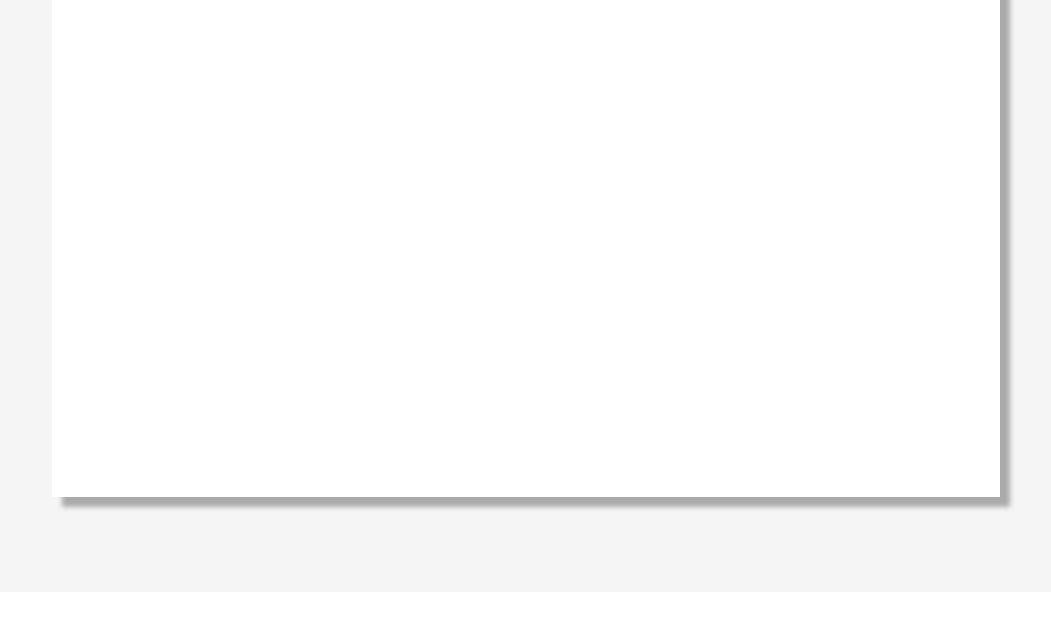
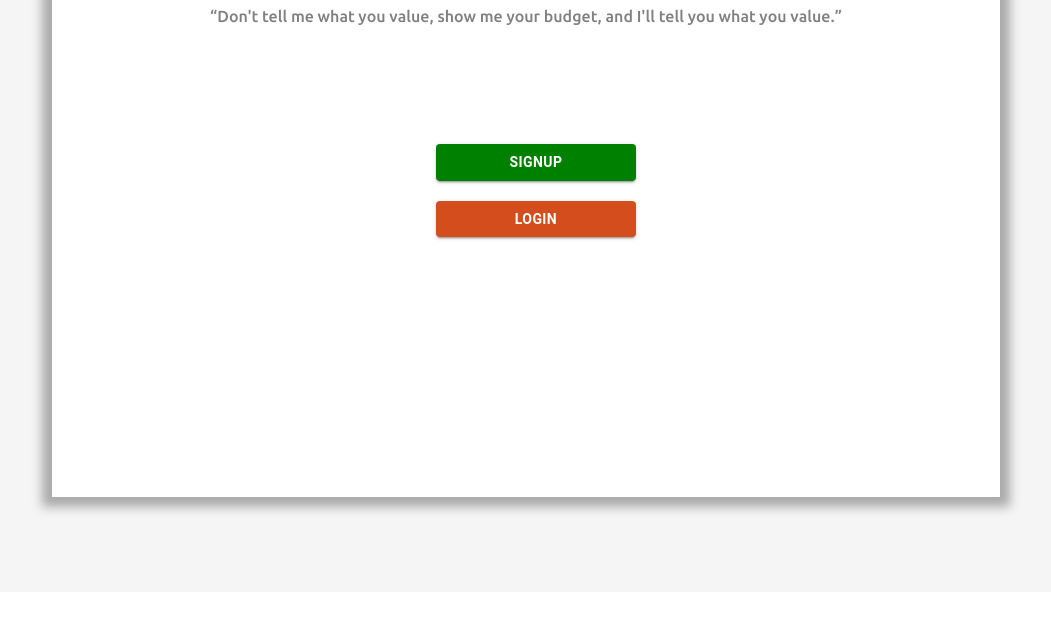
Before and after one commit to deepakraj5/expenses-tracker, a React app in the folder client/: page / in a window 1280 px wide. Shown: the part 176-800 px from the top of the page, without its empty margins (114-1165 px from the left). Built offline with nearby package versions, Linux system fonts and the light colour scheme.

Commit message:
auth page

```diff
--- a/client/public/index.html
+++ b/client/public/index.html
@@ -24,7 +24,7 @@
       work correctly both with client-side routing and a non-root public URL.
       Learn how to configure a non-root public URL by running `npm run build`.
     -->
-    <title>React App</title>
+    <title>Expense Tracker</title>
   </head>
   <body>
     <noscript>You need to enable JavaScript to run this app.</noscript>
--- /dev/null
+++ b/client/src/components/AuthPage.js
@@ -0,0 +1,35 @@
+import React from 'react'
+import '../styles/app.scss'
+import { Button } from '@material-ui/core'
+
+const AuthPage = () => {
+  return (
+    <div className="auth-page">
+
+        <h1>Expense Tracker</h1>
+
+        <div className="auth-container">
+
+                <div className="quotes">
+                    <p>
+                        “Don't tell me what you value, show me your budget, and I'll tell you what you value.”
+                    </p>
+                </div>
+
+                <div className="auth-btn">
+
+                    <div>
+                        <Button className="btn1" variant="contained">Signup</Button>
+
+                        <Button className="btn2" variant="contained">Login</Button>
+                    </div>
+
+                </div>
+
+        </div>
+
+    </div>
+  );
+}
+
+export default AuthPage
--- a/client/src/components/MainComponent.js
+++ b/client/src/components/MainComponent.js
@@ -1,11 +1,14 @@
 import React from 'react'
 import '../styles/app.scss'
+import AuthPage from './AuthPage'
 
 const MainComponent = () => {
   return (
     <div className="container">
 
         <div className="center-rec">
+
+            <AuthPage />
 
         </div>
 
--- a/client/src/styles/app.scss
+++ b/client/src/styles/app.scss
@@ -1,3 +1,5 @@
+@import url('https://fonts.googleapis.com/css2?family=Ubuntu:wght@500&display=swap');
+
 * {
     border: 0px;
     padding: 0px;
@@ -15,7 +17,45 @@
         // border: 0.4px solid black;
         width: 75%;
         height: 75%;
-        box-shadow: 10px 10px 5px #aaaaaa;
+        box-shadow:  0 0 10px 10px #aaaaaa;
         background-color: white;
     }
 }
+
+.auth-page {
+    text-align: center;
+    color: rgb(20, 141, 172);
+    font-family: 'Ubuntu', sans-serif;
+}
+
+.auth-container {
+    // border: 1px solid black;
+
+    .quotes {
+        color: grey;
+    }
+
+    .auth-btn {
+        // border: 1px solid black;
+        height: 300px;
+        display: flex;
+        justify-content: center;
+        align-items: center;
+
+        .btn1 {
+            background-color: green;
+            color: white;
+            margin: 10px;
+            width: 100%;
+            font-weight: bold;
+        }
+
+        .btn2 {
+            background-color: rgb(211, 77, 29);
+            color: white;
+            margin: 10px;
+            width: 100%;
+            font-weight: bold;
+        }
+    }
+}
```
Also changed, not shown: client/src/components/ContainerPage.js (deleted, +0 -15 lines), 1 other file.
